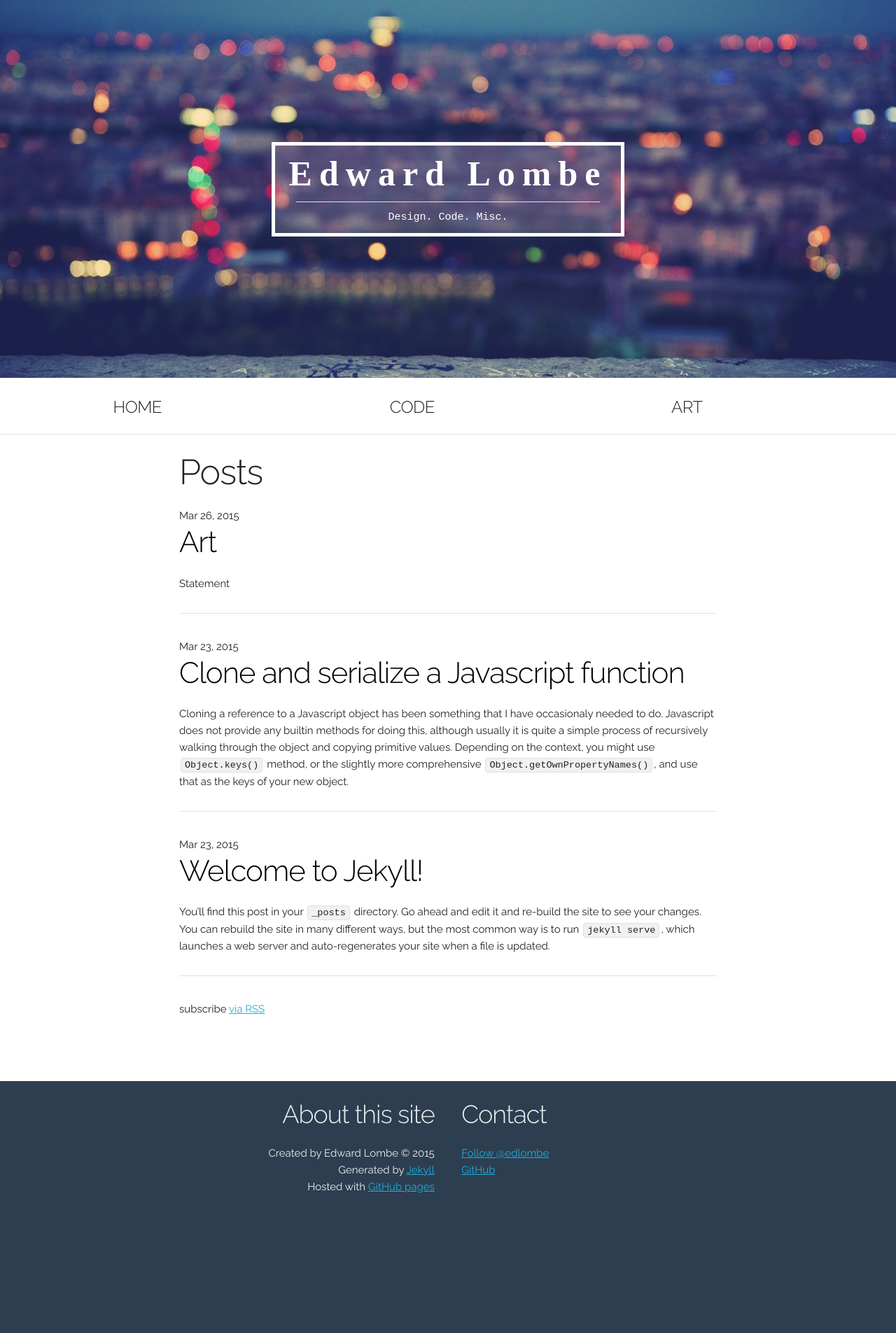
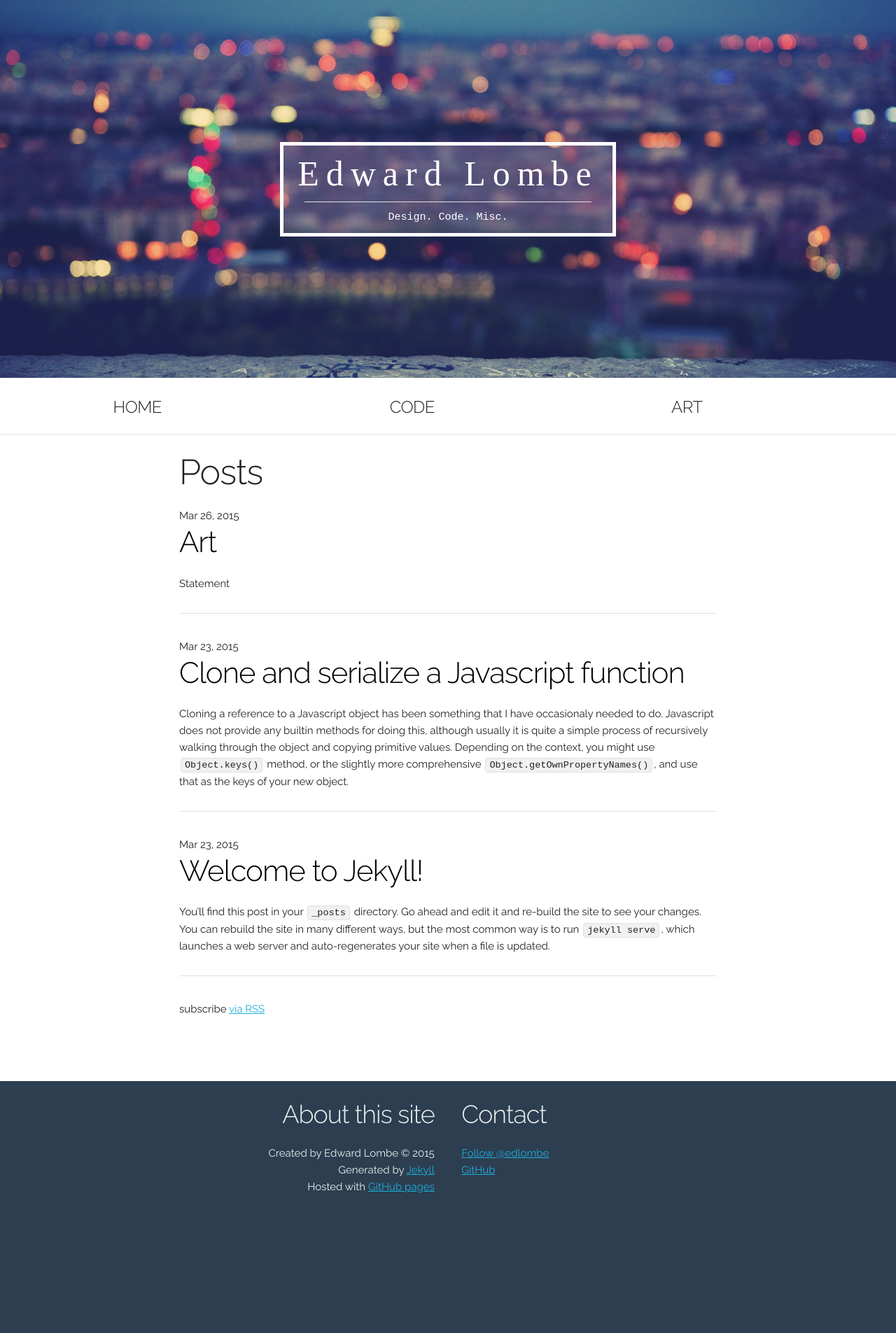
Before and after one commit to Edward-Lombe/Edward-Lombe.github.io, a Jekyll site: the page built from index.html, in a window 1280 px wide. Shown: the whole page at 70% size. Built offline with Jekyll 4.4.1, drawn with Linux system fonts in a browser that asks for light colours; some web fonts are replaced; comment, search, counter and statistics services are not loaded.

```diff
--- a/_includes/header.html
+++ b/_includes/header.html
@@ -1,7 +1,7 @@
   <div class="cover">
     <div class="center">
       <div class="logo">
-        <h1><strong>Edward Lombe</strong></h1>
+        <h1>Edward Lombe</h1>
         <hr>
         <span class="mono">Design. Code. Misc.</span>
       </div>
```
